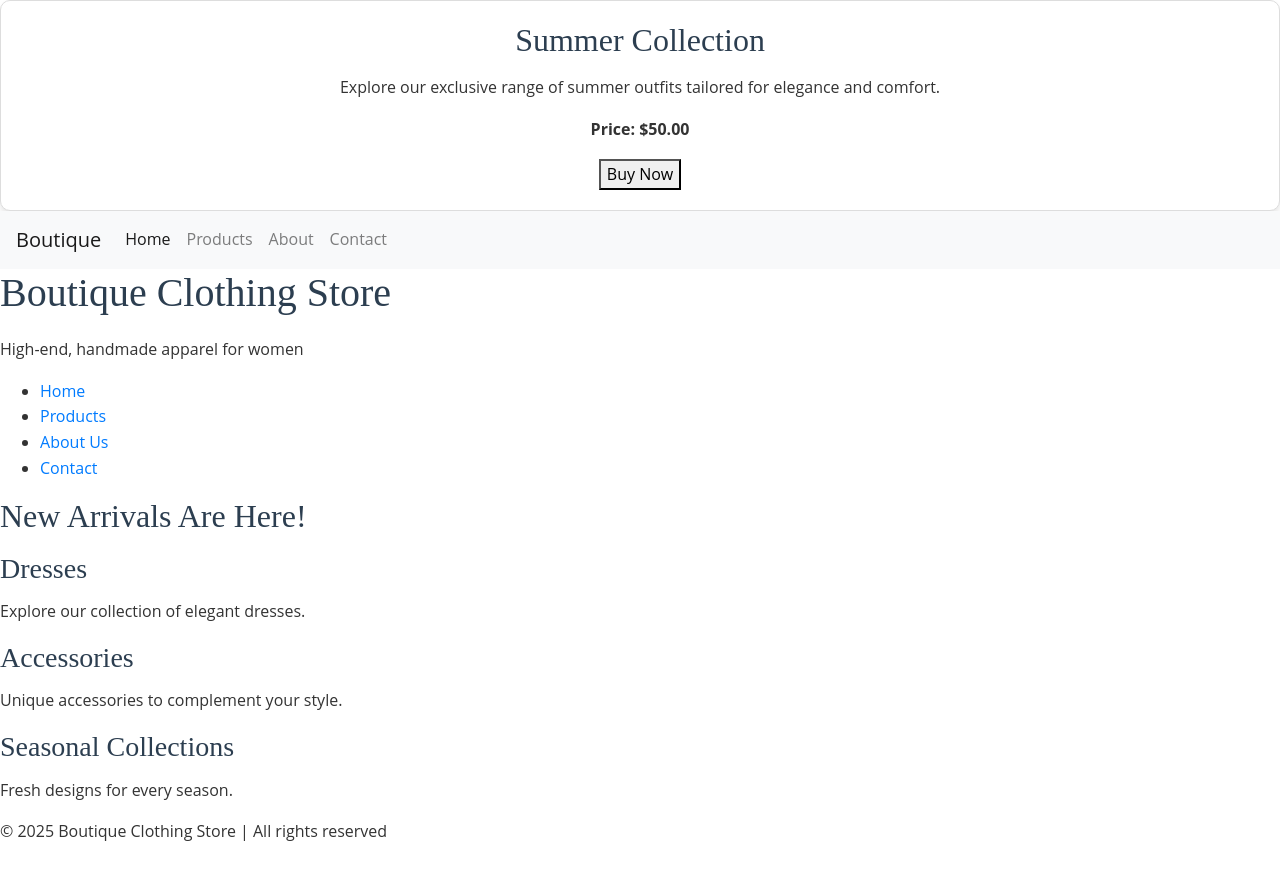
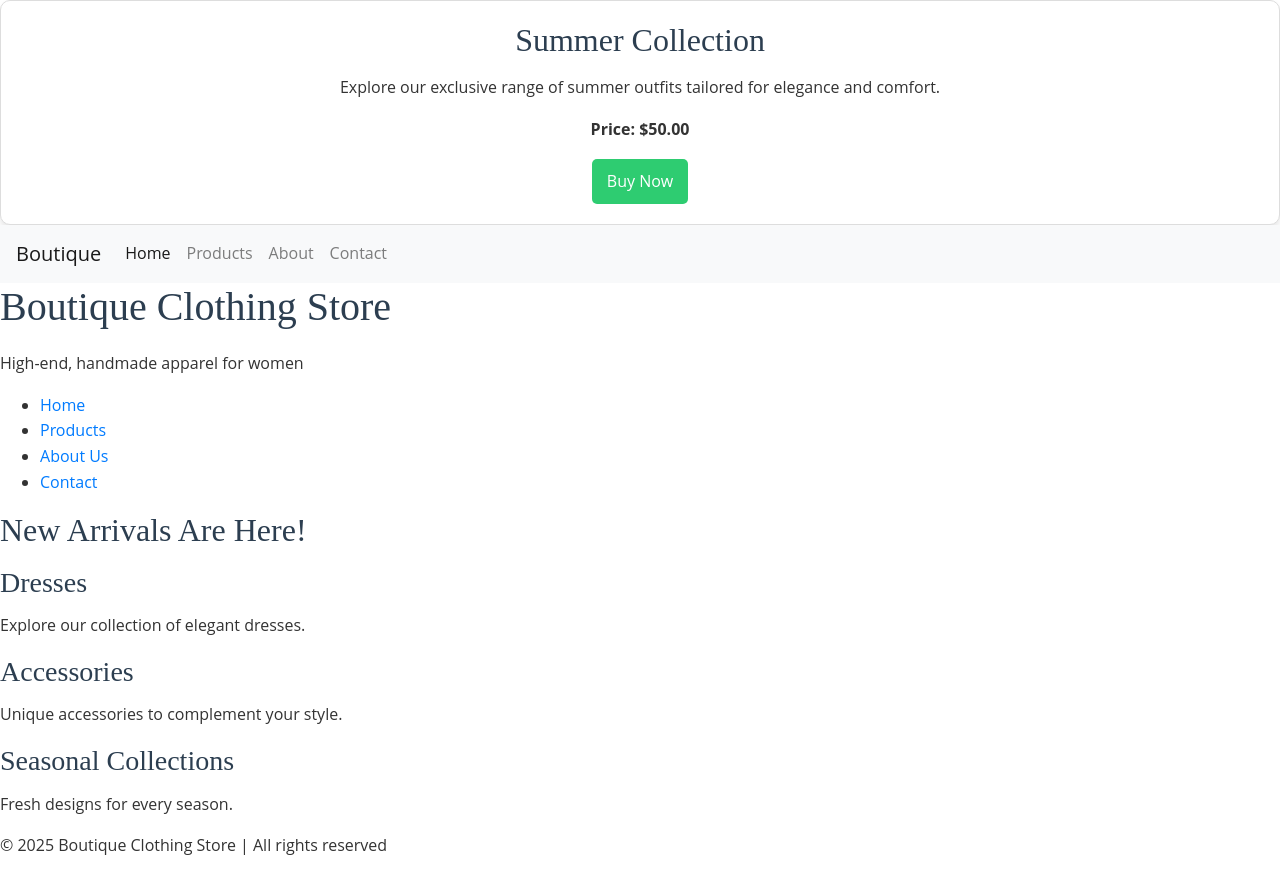
Before and after one commit to Dastarfe/boutique-website, a plain HTML site: page index.html in a window 1280 px wide. Drawn offline with nearby package versions, Linux system fonts and the light colour scheme.

Commit message:
Update style.css

```diff
--- a/style.css
+++ b/style.css
@@ -42,3 +42,17 @@ p {
   transform: translateY(-5px);
   box-shadow: 0 8px 12px rgba(0, 0, 0, 0.2);
 }
+.buy-now-button {
+  background-color: #2ecc71; /* Green */
+  color: #fff;
+  border: none;
+  padding: 10px 15px;
+  border-radius: 5px;
+  font-size: 16px;
+  cursor: pointer;
+  transition: background-color 0.3s ease;
+}
+
+.buy-now-button:hover {
+  background-color: #27ae60; /* Darker green */
+}
```
